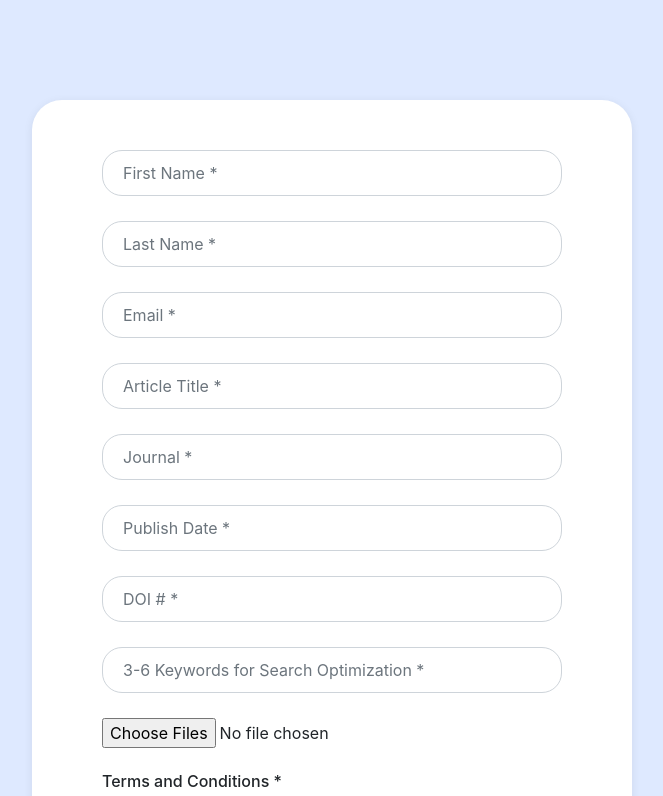
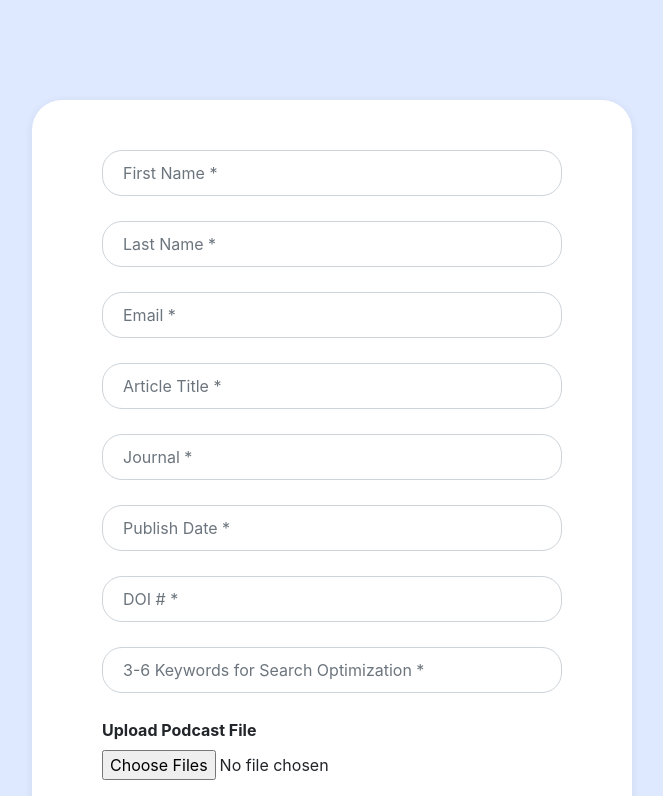
Before and after one commit to TheDeathMuffin/ASE-220---Podcast-Website, a plain HTML site: page Upload Documents.html in a window 1280 px wide. Shown: the top 796 px of the page, without its empty margins (308-971 px from the left). Drawn offline with nearby package versions, Linux system fonts and the light colour scheme.

Commit message:
Minor Adjustments

```diff
--- a/Upload Documents.html
+++ b/Upload Documents.html
@@ -35,6 +35,7 @@
                 <div class="form-group">
                     <input type="text" class="form-control item" id="username" placeholder="3-6 Keywords for Search Optimization *">
                 </div>
+                <label><strong>Upload Podcast File</strong></label>
                 <div class="form-group">
                 <label><input type="file" name="manuscript" data-field-type="bootstrap-file-filed" data-label="Select PDF Files" data-file-types="application/mp3 , apllication/m4a" multiple></label>
                 </div>
```
